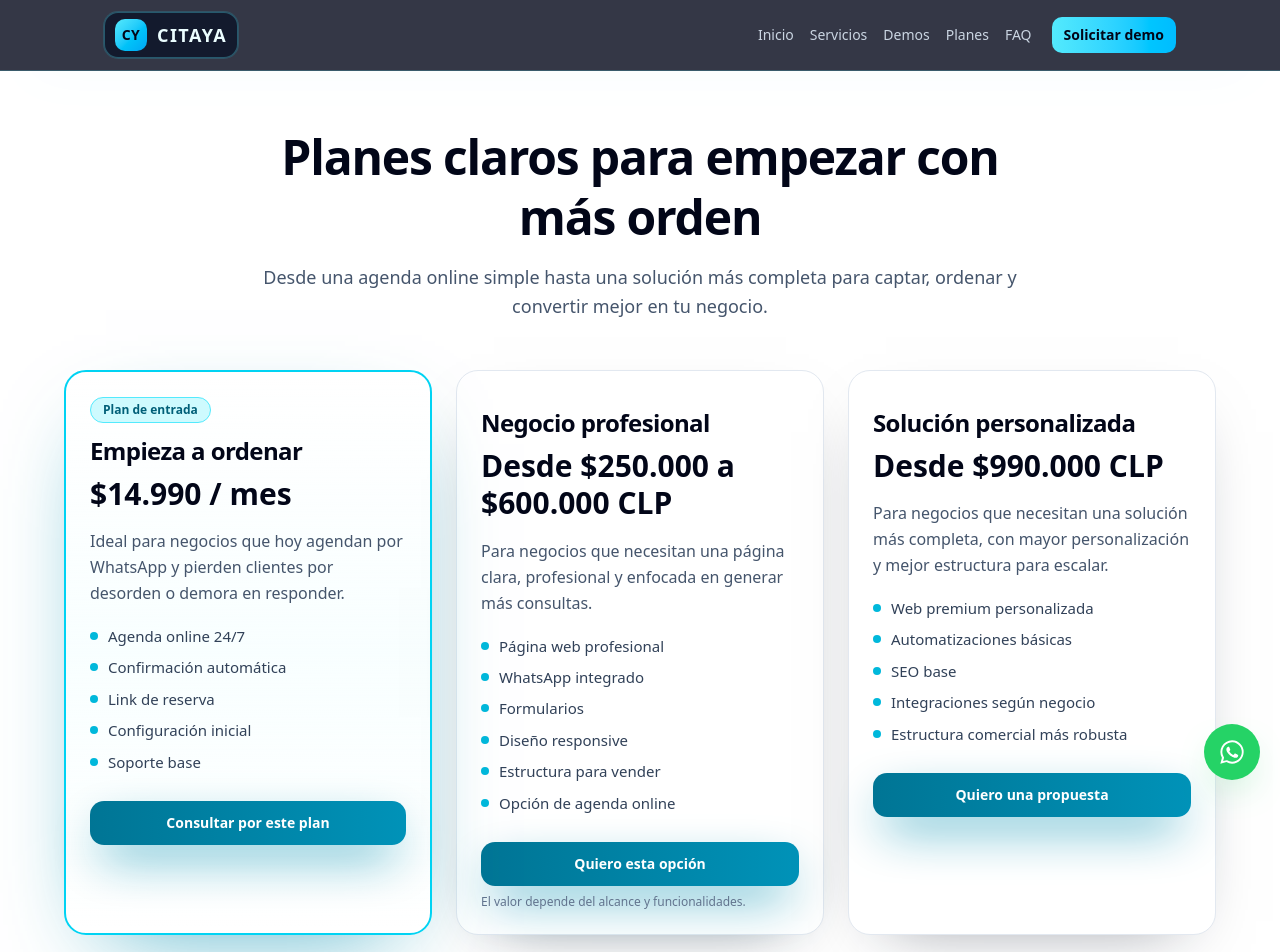
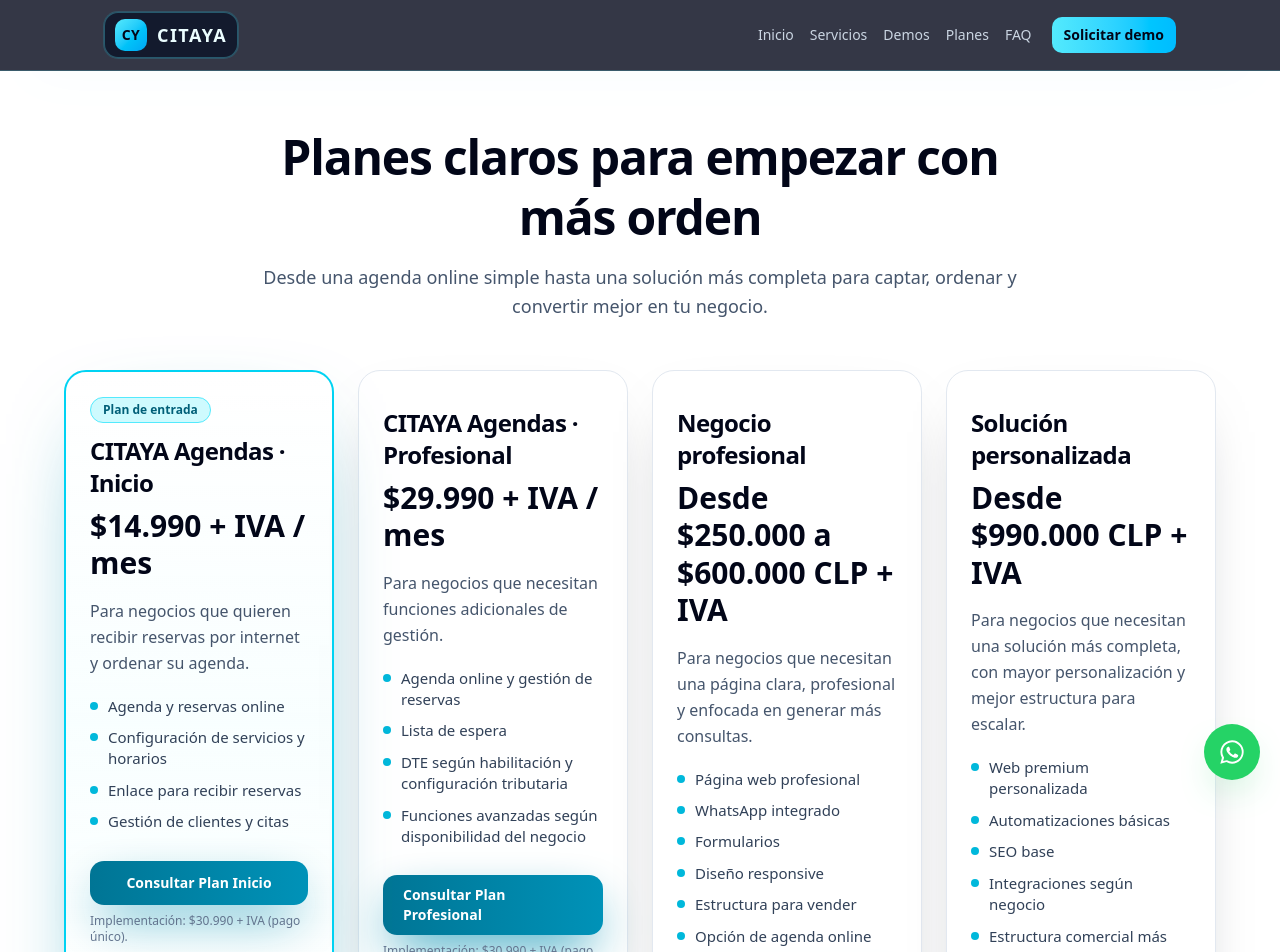
Before and after one commit to verf2390/citaya-agendas, a Next.js app: page /planes in a window 1280 px wide. Shown: the top 952 px of the page. Built offline with nearby package versions, Linux system fonts and the light colour scheme.

Commit message:
feat(CIT-129): show approved Inicio/Profesional subscription and setup + IVA

```diff
--- a/app/(marketing)/components/home/plans-section.tsx
+++ b/app/(marketing)/components/home/plans-section.tsx
@@ -1,6 +1,12 @@
 "use client";
 
 import Link from "next/link";
+import {
+  BOOKING_DEMO_TERMS,
+  BOOKING_EXCLUSIONS,
+  BOOKING_PRICES_CLP,
+  formatBookingPriceCLP,
+} from "@/lib/commercial/booking-prices";
 
 const whatsappBase = "https://wa.me/56961425029";
 
@@ -17,24 +23,38 @@
 
 const plans: Plan[] = [
   {
-    title: "Empieza a ordenar",
-    price: "$14.990 / mes",
-    description:
-      "Ideal para negocios que hoy agendan por WhatsApp y pierden clientes por desorden o demora en responder.",
+    title: "CITAYA Agendas · Inicio",
+    price: `${formatBookingPriceCLP(BOOKING_PRICES_CLP.inicioMonthlyNet)} + IVA / mes`,
+    description: "Para negocios que quieren recibir reservas por internet y ordenar su agenda.",
     benefits: [
-      "Agenda online 24/7",
-      "Confirmación automática",
-      "Link de reserva",
-      "Configuración inicial",
-      "Soporte base",
+      "Agenda y reservas online",
+      "Configuración de servicios y horarios",
+      "Enlace para recibir reservas",
+      "Gestión de clientes y citas",
     ],
-    cta: "Consultar por este plan",
+    cta: "Consultar Plan Inicio",
     highlighted: true,
-    message: "Hola Victor, quiero consultar por el plan Empieza a ordenar de Citaya.",
+    footnote: `Implementación: ${formatBookingPriceCLP(BOOKING_PRICES_CLP.implementationNet)} + IVA (pago único).`,
+    message: "Hola, quisiera información sobre CITAYA Agendas Plan Inicio y coordinar una demo gratuita.",
+  },
+  {
+    title: "CITAYA Agendas · Profesional",
+    price: `${formatBookingPriceCLP(BOOKING_PRICES_CLP.profesionalMonthlyNet)} + IVA / mes`,
+    description: "Para negocios que necesitan funciones adicionales de gestión.",
+    benefits: [
+      "Agenda online y gestión de reservas",
+      "Lista de espera",
+      "DTE según habilitación y configuración tributaria",
+      "Funciones avanzadas según disponibilidad del negocio",
+    ],
+    cta: "Consultar Plan Profesional",
+    highlighted: false,
+    footnote: `Implementación: ${formatBookingPriceCLP(BOOKING_PRICES_CLP.implementationNet)} + IVA (pago único).`,
+    message: "Hola, quisiera información sobre CITAYA Agendas Plan Profesional, DTE y lista de espera.",
   },
   {
     title: "Negocio profesional",
-    price: "Desde $250.000 a $600.000 CLP",
+    price: "Desde $250.000 a $600.000 CLP + IVA",
     description:
       "Para negocios que necesitan una página clara, profesional y enfocada en generar más consultas.",
     benefits: [
@@ -52,7 +72,7 @@
   },
   {
     title: "Solución personalizada",
-    price: "Desde $990.000 CLP",
+    price: "Desde $990.000 CLP + IVA",
     description:
       "Para negocios que necesitan una solución más completa, con mayor personalización y mejor estructura para escalar.",
     benefits: [
@@ -84,7 +104,7 @@
           </p>
         </div>
 
-        <div className="mt-10 grid grid-cols-1 gap-5 lg:mt-12 lg:grid-cols-3 lg:items-stretch lg:gap-6">
+        <div className="mt-10 grid grid-cols-1 gap-5 lg:mt-12 sm:grid-cols-2 xl:grid-cols-4 lg:items-stretch lg:gap-6">
           {plans.map((plan) => {
             const whatsappHref = `${whatsappBase}?text=${encodeURIComponent(plan.message)}`;
             const cardClasses = plan.highlighted
@@ -132,6 +152,10 @@
           })}
         </div>
 
+        <p className="mx-auto mt-5 max-w-3xl text-center text-sm leading-relaxed text-slate-600">
+          {BOOKING_DEMO_TERMS} {BOOKING_EXCLUSIONS} Los servicios web personalizados se cotizan por alcance.
+        </p>
+
         <div className="mx-auto mt-8 max-w-3xl text-center sm:mt-10">
           <p className="text-base leading-relaxed text-slate-700 sm:text-lg">
             Esto no funciona con plantillas rígidas. Se adapta a cómo vendes, cómo atiendes y cómo quieres ordenar tu
```
